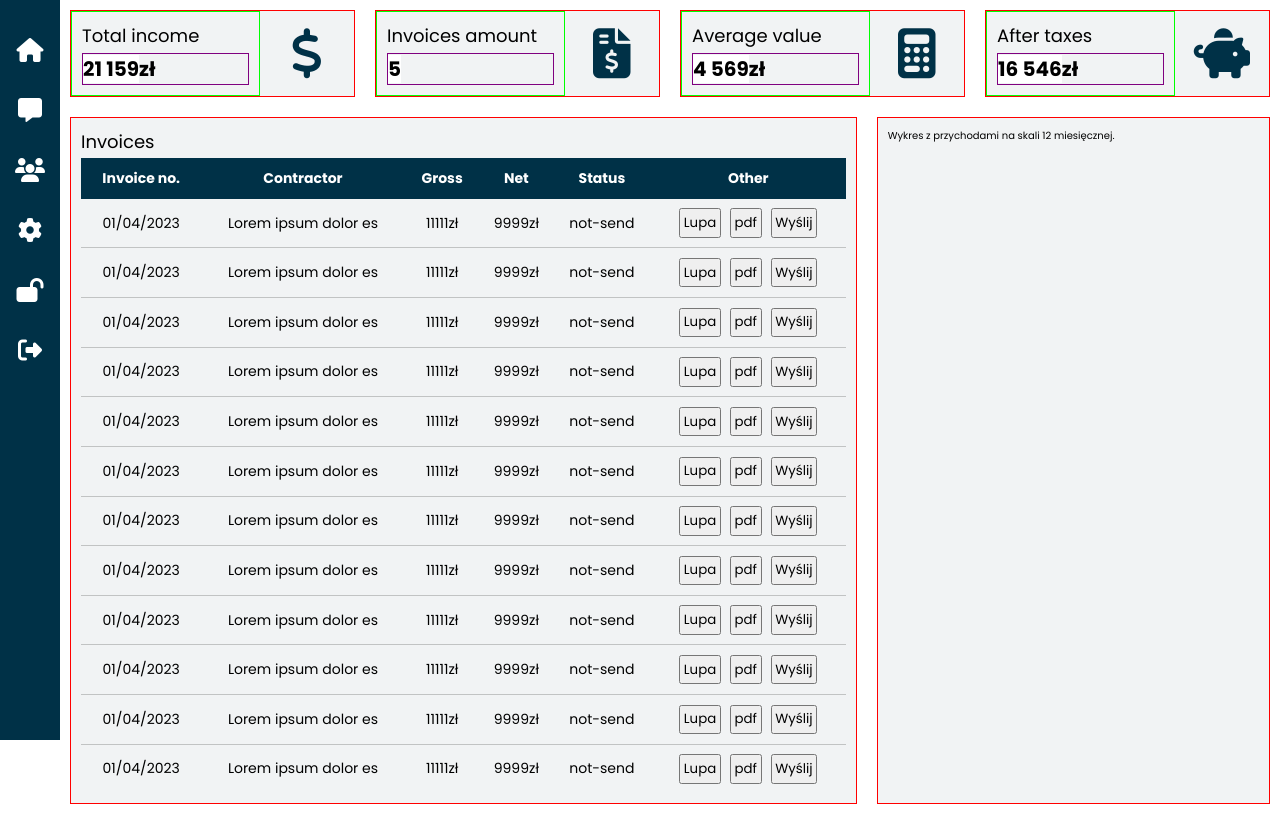
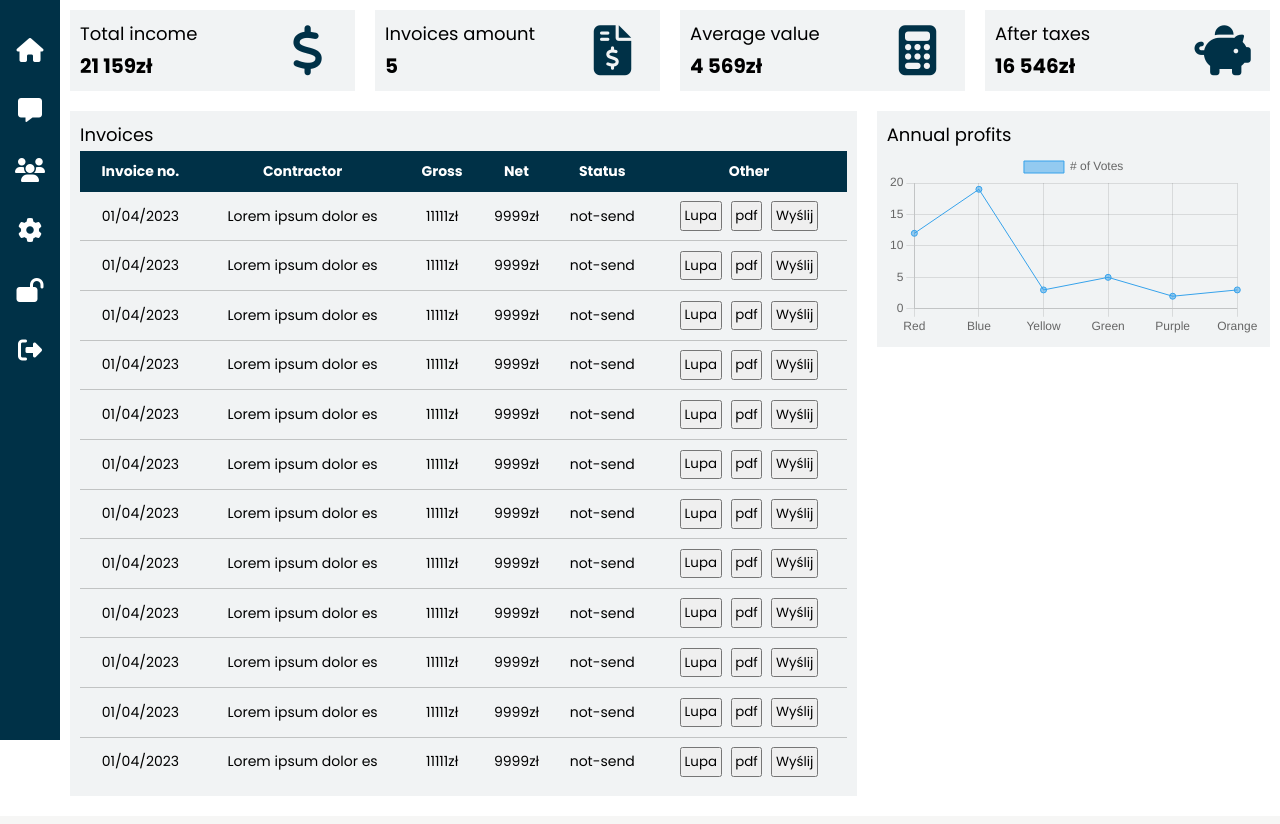
Before and after one commit to ferenskamil/Accounting-App, a PHP site: page / in a window 1280 px wide. Shown: the part 60-884 px from the top of the page. After the commit the page ends 837 px from the top, so only its background shows below. Run offline with PHP 8.4, Linux system fonts and the light colour scheme; some libraries are stand-ins or nearby versions.

Commit message:
DASHBOARD: details
- change class names to very relevant
- add graph from graph.js
- add rwd display on various devices
- remove unecessary comments

```diff
--- a/index.html
+++ b/index.html
@@ -115,9 +115,9 @@
                         </div>
                 </div>
                 <div class="details">
-                        <div class="invoices details__card">
-                                <h2>Invoices</h2>
-                                <table class="invoices__table">
+                        <div class="details__invoices">
+                                <h2 class="card-title">Invoices</h2>
+                                <table class="details__invoices-table">
                                         <thead>
                                                 <tr>
                                                         <th>Invoice no.</th>
@@ -135,10 +135,10 @@
                                                         <td><span>11111</span>zł</td>
                                                         <td><span>9999</span>zł</td>
                                                         <td>not-send</td>
-                                                        <td class="invoices__table-buttons">
+                                                        <td class="details__invoices-table-btns">
                                                                 <a href="#"><button>Lupa</button></a>
-                                                                <a href=""><button>pdf</button></a>
-                                                                <a href=""><button>Wyślij</button></a>
+                                                                <a href="#"><button>pdf</button></a>
+                                                                <a href="#"><button>Wyślij</button></a>
                                                         </td>
                                                 </tr>
                                                 <tr>
@@ -147,10 +147,10 @@
                                                         <td><span>11111</span>zł</td>
                                                         <td><span>9999</span>zł</td>
                                                         <td>not-send</td>
-                                                        <td class="invoices__table-buttons">
+                                                        <td class="details__invoices-table-btns">
                                                                 <a href="#"><button>Lupa</button></a>
-                                                                <a href=""><button>pdf</button></a>
-                                                                <a href=""><button>Wyślij</button></a>
+                                                                <a href="#"><button>pdf</button></a>
+                                                                <a href="#"><button>Wyślij</button></a>
                                                         </td>
                                                 </tr>
                                                 <tr>
@@ -159,10 +159,10 @@
                                                         <td><span>11111</span>zł</td>
                                                         <td><span>9999</span>zł</td>
                                                         <td>not-send</td>
-                                                        <td class="invoices__table-buttons">
+                                                        <td class="details__invoices-table-btns">
                                                                 <a href="#"><button>Lupa</button></a>
-                                                                <a href=""><button>pdf</button></a>
-                                                                <a href=""><button>Wyślij</button></a>
+                                                                <a href="#"><button>pdf</button></a>
+                                                                <a href="#"><button>Wyślij</button></a>
                                                         </td>
                                                 </tr>
                                                 <tr>
@@ -171,10 +171,10 @@
                                                         <td><span>11111</span>zł</td>
                                                         <td><span>9999</span>zł</td>
                                                         <td>not-send</td>
-                                                        <td class="invoices__table-buttons">
+                                                        <td class="details__invoices-table-btns">
                                                                 <a href="#"><button>Lupa</button></a>
-                                                                <a href=""><button>pdf</button></a>
-                                                                <a href=""><button>Wyślij</button></a>
+                                                                <a href="#"><button>pdf</button></a>
+                                                                <a href="#"><button>Wyślij</button></a>
                                                         </td>
                                                 </tr>
                                                 <tr>
@@ -183,10 +183,10 @@
                                                         <td><span>11111</span>zł</td>
                                                         <td><span>9999</span>zł</td>
                                                         <td>not-send</td>
-                                                        <td class="invoices__table-buttons">
+                                                        <td class="details__invoices-table-btns">
                                                                 <a href="#"><button>Lupa</button></a>
-                                                                <a href=""><button>pdf</button></a>
-                                                                <a href=""><button>Wyślij</button></a>
+                                                                <a href="#"><button>pdf</button></a>
+                                                                <a href="#"><button>Wyślij</button></a>
                                                         </td>
                                                 </tr>
                                                 <tr>
@@ -195,10 +195,10 @@
                                                         <td><span>11111</span>zł</td>
                                                         <td><span>9999</span>zł</td>
                                                         <td>not-send</td>
-                                                        <td class="invoices__table-buttons">
+                                                        <td class="details__invoices-table-btns">
                                                                 <a href="#"><button>Lupa</button></a>
-                                                                <a href=""><button>pdf</button></a>
-                                                                <a href=""><button>Wyślij</button></a>
+                                                                <a href="#"><button>pdf</button></a>
+                                                                <a href="#"><button>Wyślij</button></a>
                                                         </td>
                                                 </tr>
                                                 <tr>
@@ -207,10 +207,10 @@
                                                         <td><span>11111</span>zł</td>
                                                         <td><span>9999</span>zł</td>
                                                         <td>not-send</td>
-                                                        <td class="invoices__table-buttons">
+                                                        <td class="details__invoices-table-btns">
                                                                 <a href="#"><button>Lupa</button></a>
-                                                                <a href=""><button>pdf</button></a>
-                                                                <a href=""><button>Wyślij</button></a>
+                                                                <a href="#"><button>pdf</button></a>
+                                                                <a href="#"><button>Wyślij</button></a>
                                                         </td>
                                                 </tr>
                                                 <tr>
@@ -219,10 +219,10 @@
                                                         <td><span>11111</span>zł</td>
                                                         <td><span>9999</span>zł</td>
                                                         <td>not-send</td>
-                                                        <td class="invoices__table-buttons">
+                                                        <td class="details__invoices-table-btns">
                                                                 <a href="#"><button>Lupa</button></a>
-                                                                <a href=""><button>pdf</button></a>
-                                                                <a href=""><button>Wyślij</button></a>
+                                                                <a href="#"><button>pdf</button></a>
+                                                                <a href="#"><button>Wyślij</button></a>
                                                         </td>
                                                 </tr>
                                                 <tr>
@@ -231,10 +231,10 @@
                                                         <td><span>11111</span>zł</td>
                                                         <td><span>9999</span>zł</td>
                                                         <td>not-send</td>
-                                                        <td class="invoices__table-buttons">
+                                                        <td class="details__invoices-table-btns">
                                                                 <a href="#"><button>Lupa</button></a>
-                                                                <a href=""><button>pdf</button></a>
-                                                                <a href=""><button>Wyślij</button></a>
+                                                                <a href="#"><button>pdf</button></a>
+                                                                <a href="#"><button>Wyślij</button></a>
                                                         </td>
                                                 </tr>
                                                 <tr>
@@ -243,10 +243,10 @@
                                                         <td><span>11111</span>zł</td>
                                                         <td><span>9999</span>zł</td>
                                                         <td>not-send</td>
-                                                        <td class="invoices__table-buttons">
+                                                        <td class="details__invoices-table-btns">
                                                                 <a href="#"><button>Lupa</button></a>
-                                                                <a href=""><button>pdf</button></a>
-                                                                <a href=""><button>Wyślij</button></a>
+                                                                <a href="#"><button>pdf</button></a>
+                                                                <a href="#"><button>Wyślij</button></a>
                                                         </td>
                                                 </tr>
                                                 <tr>
@@ -255,10 +255,10 @@
                                                         <td><span>11111</span>zł</td>
                                                         <td><span>9999</span>zł</td>
                                                         <td>not-send</td>
-                                                        <td class="invoices__table-buttons">
+                                                        <td class="details__invoices-table-btns">
                                                                 <a href="#"><button>Lupa</button></a>
-                                                                <a href=""><button>pdf</button></a>
-                                                                <a href=""><button>Wyślij</button></a>
+                                                                <a href="#"><button>pdf</button></a>
+                                                                <a href="#"><button>Wyślij</button></a>
                                                         </td>
                                                 </tr>
                                                 <tr>
@@ -267,22 +267,27 @@
                                                         <td><span>11111</span>zł</td>
                                                         <td><span>9999</span>zł</td>
                                                         <td>not-send</td>
-                                                        <td class="invoices__table-buttons">
+                                                        <td class="details__invoices-table-btns">
                                                                 <a href="#"><button>Lupa</button></a>
-                                                                <a href=""><button>pdf</button></a>
-                                                                <a href=""><button>Wyślij</button></a>
+                                                                <a href="#"><button>pdf</button></a>
+                                                                <a href="#"><button>Wyślij</button></a>
                                                         </td>
                                                 </tr>
                                         </tbody>
                                 </table>
                         </div>
-                        <div class="details__card">
-                                <p>Wykres z przychodami na skali 12 miesięcznej.</p>
+                        <div class="details__results">
+                                <h2 class="card-title">Annual profits</h2>
+                                <canvas class="details__results-chart" id="invoices-sum-chart"></canvas>
                         </div>
                 </div>
         </main>
 
         <script src="../../dist/js/index.min.js"></script>
+
+        <!-- GRAPH.JS -->
+        <script src="https://cdn.jsdelivr.net/npm/chart.js"></script>
+        <script src="../../dist/js/graphs/dashboard_invoices.min.js"></script>
 </body>
 
 </html>
--- a/src/scss/layout/_dashboard.scss
+++ b/src/scss/layout/_dashboard.scss
@@ -14,14 +14,12 @@
 		grid-template-columns: 2fr 1fr;
 		grid-template-rows: auto;
 		background-color: $grey-light;
-		border: 1px solid red;
 
 		&-text {
 			display: flex;
 			flex-direction: column;
 			justify-content: flex-start;
 			padding: 1em 1em 1em;
-			border: 1px solid lime;
 
 			&-title {
 				padding-bottom: 0.2em;
@@ -32,22 +30,21 @@
 			&-value {
 				font-size: 2rem;
 				font-weight: 700;
-				border: 1px solid purple;
 
 				& .income-value {
-					background-color: #fff;
+					// background-color: #fff;
 				}
 
 				& .invoices-amount {
-					background-color: #fff;
+					// background-color: #fff;
 				}
 
 				& .average-value {
-					background-color: #fff;
+					// background-color: #fff;
 				}
 
 				& .after-tax-value {
-					background-color: #fff;
+					// background-color: #fff;
 				}
 			}
 		}
@@ -69,23 +66,13 @@
 	padding: 0 1em;
 	margin-bottom: 20px;
 
-	&__card {
+	&__invoices {
 		padding: 1em;
 		background-color: $grey-light;
-		border: 1px solid red;
-	}
-}
-
-.invoices {
 		// Dzięki temu tabela będzie nam się przesuwała na boki
 		overflow-x: auto;
 
-	h2 {
-		padding-bottom: 0.2em;
-		font-size: 1.8rem;
-		font-weight: 400;
-	}
-	&__table {
+		&-table {
 			width: 100%;
 			font-size: 1.4rem;
 			border-collapse: collapse;
@@ -122,8 +109,21 @@
 					cursor: pointer;
 				}
 			}
+		}
+	}
 
-		&-buttons {
+	&__results {
+		padding: 1em;
+		background-color: $grey-light;
+
+		// h2 {
+		// 	padding-bottom: 0.2em;
+		// 	font-size: 1.8rem;
+		// 	font-weight: 400;
+		// }
+
+		&-chart {
+			width: 100%;
 		}
 	}
 }
--- a/src/scss/media queries/_large.scss
+++ b/src/scss/media queries/_large.scss
@@ -53,10 +53,57 @@
 	.summary {
 		grid-template-columns: repeat(4, 1fr);
 	}
-
+}
+@media (min-width: 1200px) {
 	.details {
 		grid-template-columns: 2fr 1fr;
+		grid-template-rows: auto 1fr;
+
+		&__invoices {
+			grid-row: 1 / 3;
+			grid-column: 1 / 2;
+
+			&-table {
+				width: 100%;
+				font-size: 1.4rem;
+				border-collapse: collapse;
+				text-align: center;
+
+				thead {
+					color: $white;
+					background-color: $main-color;
+
+
+					th {
+						padding: 0.7em;
+					}
+				}
+
+				tbody {
+					tr {
+						border-bottom: 1px solid $black-alpha;
+					}
+
+					tr:last-child {
+						border-bottom: none;
+					}
+
+					td {
+						padding: 0.5em;
+					}
+
+					button {
+						padding: 0.2em;
+						margin: 0.2em;
+						cursor: pointer;
+					}
+				}
+			}
+		}
+
+		&__results {
+			grid-row: 1 / 2;
+			grid-column: 2 / 3;
+		}
 	}
 }
-@media (min-width: 1200px) {
-}
--- /dev/null
+++ b/src/scss/utilities/_fonts.scss
@@ -0,0 +1,5 @@
+.card-title {
+	padding-bottom: 0.2em;
+	font-size: 1.8rem;
+	font-weight: 400;
+}
--- a/src/scss/utilities/index.scss
+++ b/src/scss/utilities/index.scss
@@ -1 +1,2 @@
 @forward './colors';
+@forward './fonts';
```
Also changed, not shown: dist/css/utilities/index.min.css (+2 -2 lines), src/js/graphs/dashboard_invoices.js (added, +22 -0 lines), dist/css/layout/index.min.css, dist/css/main.min.css, dist/css/media queries/index.min.css, dist/js/graphs/dashboard_invoices.min.js (added), 1 other file. Lines whose indentation alone changed are shown as unchanged.
